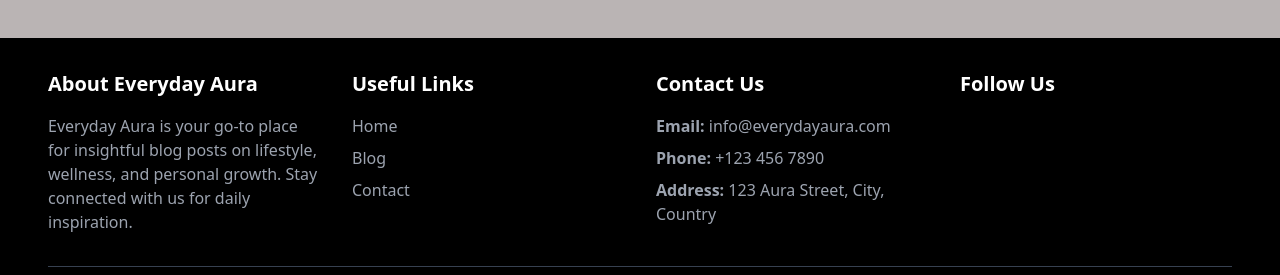
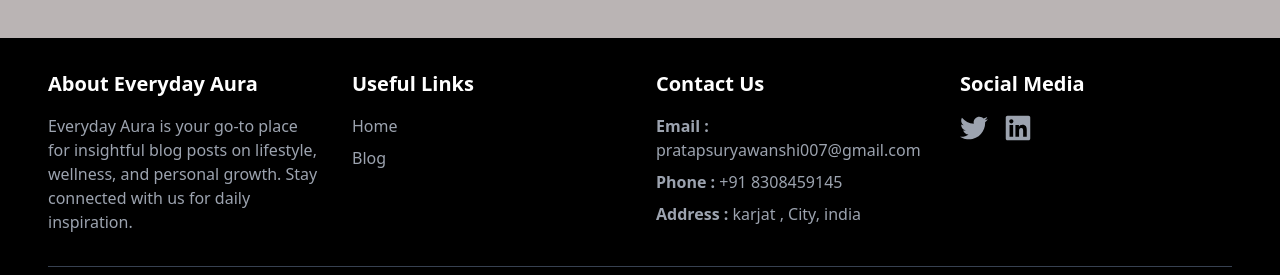
Before and after one commit to pratapsurya83084/blogweb, a React (Vite) app in the folder blogClient/: page /blog in a window 1280 px wide. Shown: the part 370-645 px from the top of the page. Built offline with nearby package versions, Linux system fonts and the light colour scheme; no server answers.

Commit message:
add commemt username

```diff
--- a/blogClient/src/components/footer/Footer.jsx
+++ b/blogClient/src/components/footer/Footer.jsx
@@ -1,6 +1,6 @@
 import React, { useState,useEffect } from "react";
 import { Link } from "react-router-dom";
-
+import { FaFacebook, FaTwitter, FaInstagram, FaLinkedin } from "react-icons/fa";
 const Footer = () => {
   const [year,setYear]=useState()
 
@@ -9,7 +9,6 @@ const Footer = () => {
     setYear(a.getFullYear())
     // console.log(a.getFullYear());
   }, [])
-
 
 
   return (
@@ -38,11 +37,7 @@ const Footer = () => {
                   Blog
                 </Link>
               </li>
-              <li>
-                <Link to="/contact" className="text-gray-400 hover:text-purple-500">
-                  Contact
-                </Link>
-              </li>
+
               {/* <li>
                 <Link to="/privacy-policy" className="text-gray-400 hover:text-purple-500">
                   Privacy Policy
@@ -56,52 +51,39 @@ const Footer = () => {
             <h3 className="text-xl font-semibold mb-4">Contact Us</h3>
             <ul className="space-y-2">
               <li className="text-gray-400">
-                <strong>Email:</strong> info@everydayaura.com
+                <strong>Email : </strong> pratapsuryawanshi007@gmail.com
               </li>
               <li className="text-gray-400">
-                <strong>Phone:</strong> +123 456 7890
+                <strong>Phone :</strong> +91  8308459145
               </li>
               <li className="text-gray-400">
-                <strong>Address:</strong> 123 Aura Street, City, Country
+                <strong>Address :</strong> karjat , City, india
               </li>
             </ul>
           </div>
 
           {/* Social Media Section */}
+
      <div>
-            <h3 className="text-xl font-semibold mb-4">Follow Us</h3>
+     <h3 className="text-xl font-semibold mb-4">Social Media</h3>
      <div className="flex space-x-4">
+
       <a
-                href="https://facebook.com"
+        href="https://x.com/PratapSury19843"
         target="_blank"
         rel="noopener noreferrer"
-                className="text-gray-400 hover:text-purple-500"
+        className="text-gray-400 hover:text-indigo-500 transition-transform transform hover:scale-110"
       >
-                <i className="fab fa-facebook-square text-2xl"></i>
+        <FaTwitter size={28} />
       </a>
+
       <a
-                href="https://twitter.com"
+        href="https://www.linkedin.com/in/pratap-suryawanshi-41944b25a/"
         target="_blank"
         rel="noopener noreferrer"
-                className="text-gray-400 hover:text-purple-500"
+        className="text-gray-400 hover:text-indigo-500 transition-transform transform hover:scale-110"
       >
-                <i className="fab fa-twitter text-2xl"></i>
-              </a>
-              <a
-                href="https://instagram.com"
-                target="_blank"
-                rel="noopener noreferrer"
-                className="text-gray-400 hover:text-purple-500"
-              >
-                <i className="fab fa-instagram text-2xl"></i>
-              </a>
-              <a
-                href="https://linkedin.com"
-                target="_blank"
-                rel="noopener noreferrer"
-                className="text-gray-400 hover:text-purple-500"
-              >
-                <i className="fab fa-linkedin text-2xl"></i>
+        <FaLinkedin size={28} />
       </a>
     </div>
      </div>
--- a/blogClient/src/components/user/UserComment.jsx
+++ b/blogClient/src/components/user/UserComment.jsx
@@ -90,6 +90,8 @@ const UserComment = () => {
     }
   };
 
+
+
   // Find Username by user_id
   const getUserName = (userId) => {
     const user = Alluser.find((user) => user.id === userId);
```
Also changed, not shown: blogClient/src/App.jsx (line endings or trailing spaces). Lines whose indentation alone changed are shown as unchanged.
